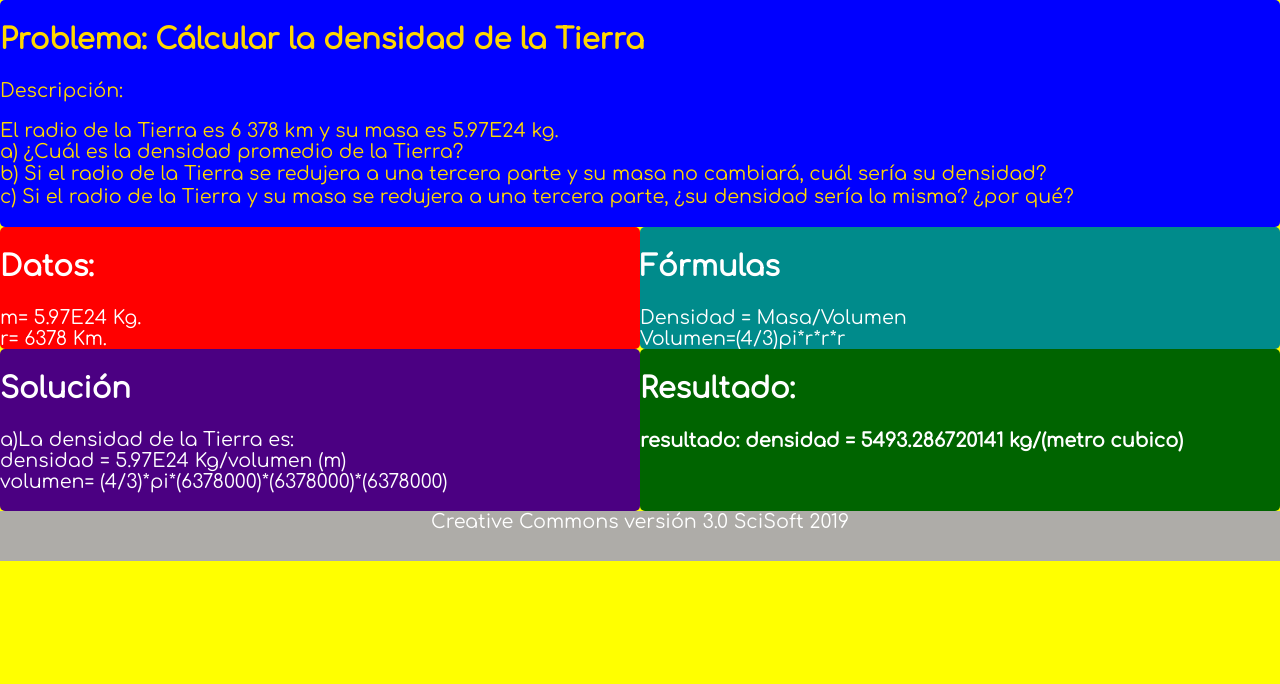
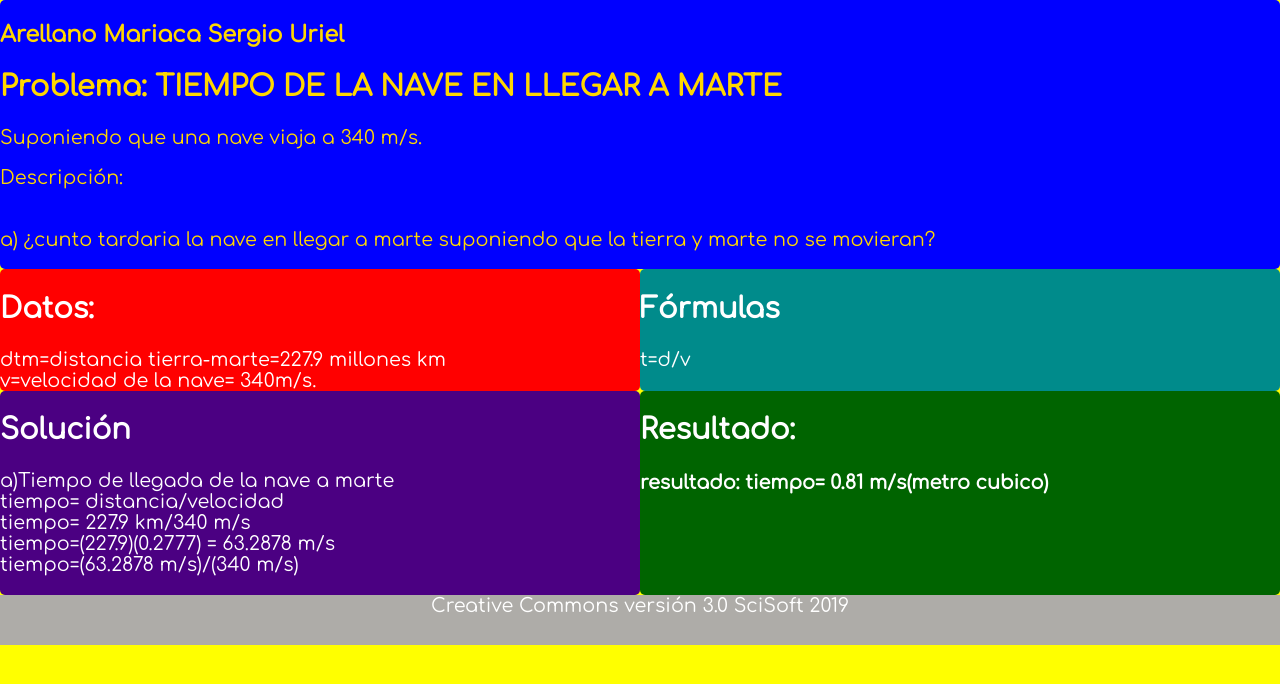
Before and after one commit to SergioArellano/AppPhp7, a PHP site: page / in a window 1280 px wide. Shown: the part 50-734 px from the top of the page. Run offline with PHP 8.4, Linux system fonts and the light colour scheme; some web fonts are replaced.

Commit message:
Update index.php

```diff
--- a/index.php
+++ b/index.php
@@ -22,45 +22,49 @@
     </header>
 <section id="contenedor">
 <section  class="problema">
-  <h2>Problema: Cálcular la densidad de la Tierra</h2>
-  <p>Descripción:</p>
-  <p>El radio de la Tierra es 6 378 km y su masa es 5.97E24 kg. <br>
-a) ¿Cuál es la densidad promedio de la Tierra?<br>
-b) Si el radio de la Tierra se redujera a una tercera parte y su masa no cambiará, cuál serı́a su densidad?<br>
-c) Si el radio de la Tierra y su masa se redujera a una
-tercera parte, ¿su densidad serı́a la misma? ¿por qué?</p>
+<h3>Arellano Mariaca Sergio Uriel</h3>
+<h2>Problema: TIEMPO DE LA NAVE EN LLEGAR A MARTE</h2>
+<p> Suponiendo que una nave viaja a 340 m/s.<p>
+<p>Descripción:</p>
+<p><br>
+a) ¿cunto tardaria la nave en llegar a marte
+suponiendo que la tierra y marte no se movieran?</p>
 </section>
 <section class="formulas">
 <h2>Fórmulas</h2>
-    Densidad = Masa/Volumen<br>
-    Volumen=(4/3)pi*r*r*r
+  t=d/v<br>
 </section>
 <section class="datos">
 <h2>Datos:</h2>
-   m= 5.97E24 Kg. <br>
-   r= 6378 Km.
+
+dtm=distancia tierra-marte=227.9 millones km <br>
+   v=velocidad de la nave= 340m/s.
 </section>
 <section class="calculos">
 <h2>Solución</h2>
-   <p>a)La densidad de la Tierra es:<br>
-    densidad = 5.97E24 Kg/volumen (m) <br>
-    volumen= (4/3)*pi*(6378000)*(6378000)*(6378000)</p>
+<p>a)Tiempo de llegada de la nave a marte<br>
+   tiempo= distancia/velocidad <br>
+   tiempo= 227.9 km/340 m/s <br>
+   tiempo=(227.9)(0.2777) = 63.2878 m/s <br>
+   tiempo=(63.2878 m/s)/(340 m/s)</p>
 </section>
 <?php
-     function calcula_densidad(){
-        $PI=3.141592;
-        $masa= 5.97E24;
-        $radio= 6378e3;
-        $volumen= (4/3)*$PI*$radio*$radio*$radio;
-        $densidad= $masa/$volumen;
-        return $densidad;
+function calcula_tiempo(){
+     $distancia =227.9;
+    $velocidad= 340;
+    $km=0.27777;
+    $t1 = $distancia*$km;
+    $t2=$t1/$velocidad;
+ $t=0.8100000;
+  return $t;
      }
+
 ?>
 <section class="resultado">
 <h2>Resultado:</h2>
 <div id="resultadoA"></div>
 <?php
- print "<h1> resultado: densidad = ".calcula_densidad(). " kg/(metro cubico)</h1>";
+ print "<h1> resultado: tiempo= ".calcula_tiempo(). " m/s(metro cubico)</h1>";
 ?>
 </section>
 </section>
```
